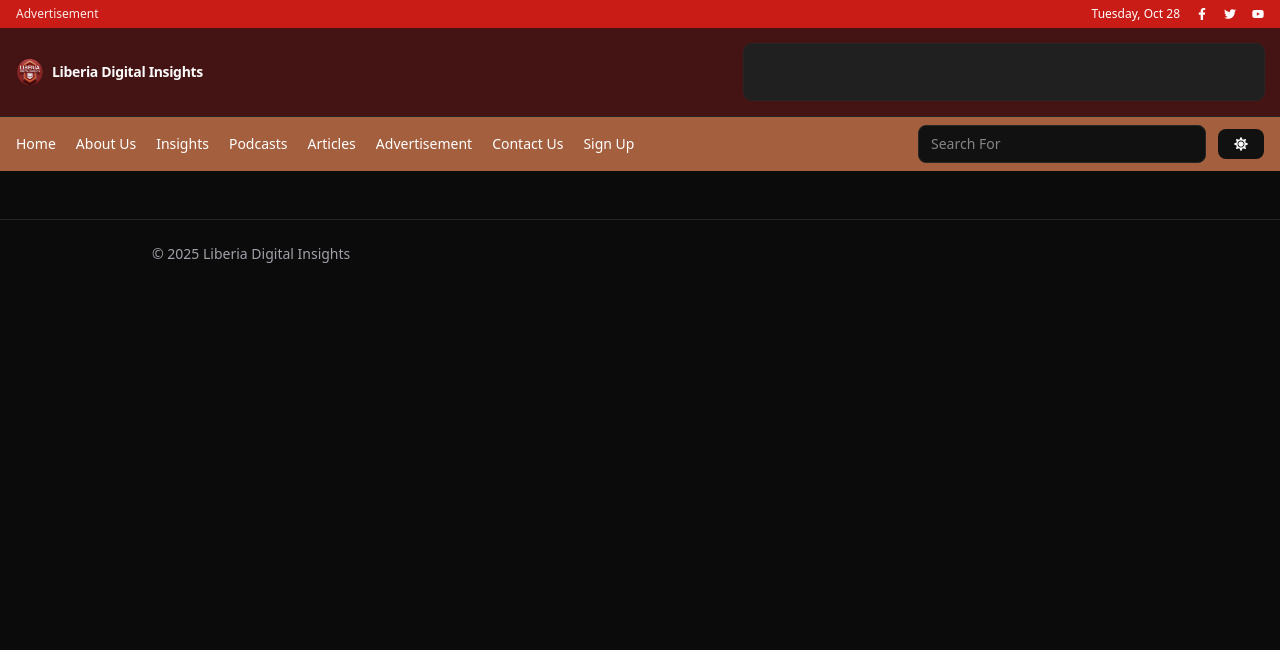
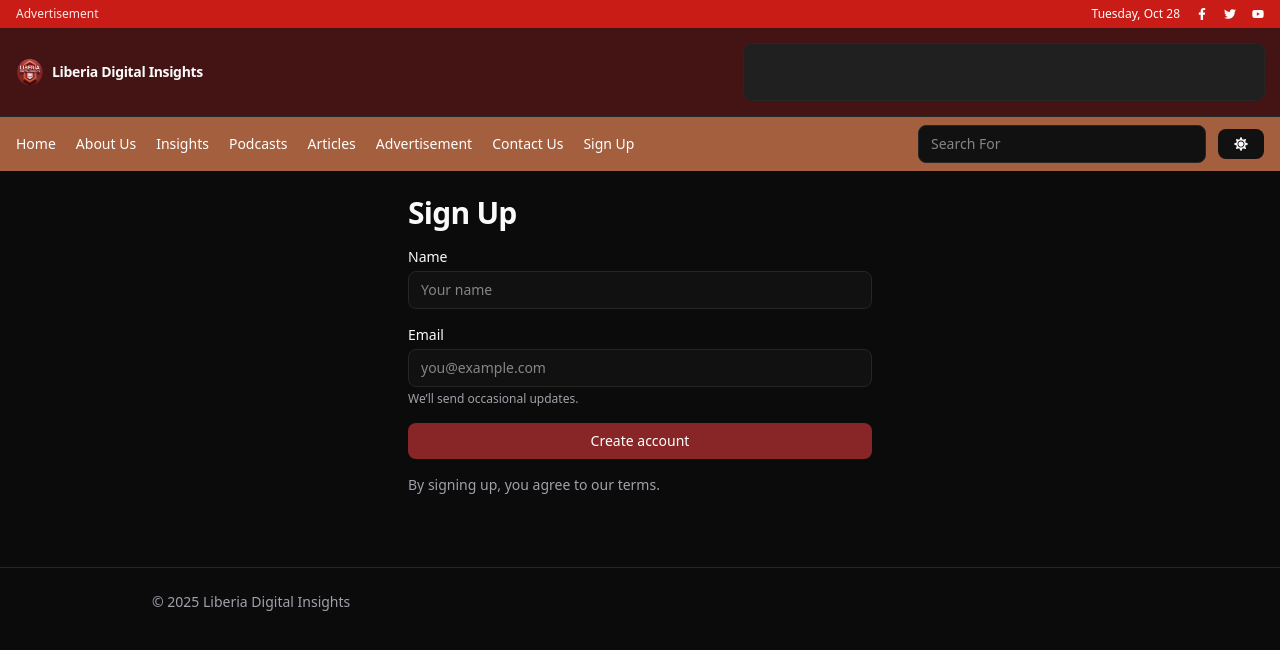
Before and after one commit to LiberiaDigitalInsights/liberia-digital-insights, a React (Vite) app in the folder frontend/: page /signup in a window 1280 px wide. Shown: the top 650 px of the page. Built offline with nearby package versions, Linux system fonts and the light colour scheme.

Commit message:
feat: add new routes for Insights, Podcasts, Articles, Advertisement, Signup, and Category pages in App component

```diff
--- a/frontend/src/App.jsx
+++ b/frontend/src/App.jsx
@@ -4,6 +4,12 @@ import About from './pages/About';
 import Contact from './pages/Contact';
 import ComponentsPage from './pages/Components';
 import Dashboard from './pages/Dashboard';
+import Insights from './pages/Insights';
+import Podcasts from './pages/Podcasts';
+import Articles from './pages/Articles';
+import Advertisement from './pages/Advertisement';
+import Signup from './pages/Signup';
+import Category from './pages/Category';
 
 function App() {
   return (
@@ -13,6 +19,12 @@ function App() {
       <Route path="/contact" element={<Contact />} />
       <Route path="/components" element={<ComponentsPage />} />
       <Route path="/dashboard" element={<Dashboard />} />
+      <Route path="/insights" element={<Insights />} />
+      <Route path="/podcasts" element={<Podcasts />} />
+      <Route path="/articles" element={<Articles />} />
+      <Route path="/advertisement" element={<Advertisement />} />
+      <Route path="/signup" element={<Signup />} />
+      <Route path="/category/:slug" element={<Category />} />
     </Routes>
   );
 }
--- /dev/null
+++ b/frontend/src/pages/Advertisement.jsx
@@ -0,0 +1,11 @@
+import React from 'react';
+import { H1, Muted } from '../components/ui/Typography';
+
+export default function Advertisement() {
+  return (
+    <div className="mx-auto max-w-6xl p-6 space-y-2">
+      <H1>Advertisement</H1>
+      <Muted>Media kit and advertising opportunities.</Muted>
+    </div>
+  );
+}
--- /dev/null
+++ b/frontend/src/pages/Articles.jsx
@@ -0,0 +1,11 @@
+import React from 'react';
+import { H1, Muted } from '../components/ui/Typography';
+
+export default function Articles() {
+  return (
+    <div className="mx-auto max-w-6xl p-6 space-y-2">
+      <H1>Articles</H1>
+      <Muted>All articles with filters and categories.</Muted>
+    </div>
+  );
+}
--- /dev/null
+++ b/frontend/src/pages/Category.jsx
@@ -0,0 +1,14 @@
+import React from 'react';
+import { useParams } from 'react-router-dom';
+import { H1, Muted } from '../components/ui/Typography';
+
+export default function Category() {
+  const { slug } = useParams();
+  const title = decodeURIComponent(slug || '').replace(/\b\w/g, (c) => c.toUpperCase());
+  return (
+    <div className="mx-auto max-w-6xl p-6 space-y-2">
+      <H1>{title || 'Category'}</H1>
+      <Muted>Category listing page placeholder for {title}.</Muted>
+    </div>
+  );
+}
--- /dev/null
+++ b/frontend/src/pages/Insights.jsx
@@ -0,0 +1,11 @@
+import React from 'react';
+import { H1, Muted } from '../components/ui/Typography';
+
+export default function Insights() {
+  return (
+    <div className="mx-auto max-w-6xl p-6 space-y-2">
+      <H1>Insights</H1>
+      <Muted>Editorial insights and analysis will appear here.</Muted>
+    </div>
+  );
+}
--- /dev/null
+++ b/frontend/src/pages/Podcasts.jsx
@@ -0,0 +1,11 @@
+import React from 'react';
+import { H1, Muted } from '../components/ui/Typography';
+
+export default function Podcasts() {
+  return (
+    <div className="mx-auto max-w-6xl p-6 space-y-2">
+      <H1>Podcasts</H1>
+      <Muted>Podcast episodes and interviews listing.</Muted>
+    </div>
+  );
+}
--- /dev/null
+++ b/frontend/src/pages/Signup.jsx
@@ -0,0 +1,26 @@
+import React from 'react';
+import { H1, Muted } from '../components/ui/Typography';
+import { Field, Label, HelperText } from '../components/ui/Form';
+import Input from '../components/ui/Input';
+import Button from '../components/ui/Button';
+
+export default function Signup() {
+  return (
+    <div className="mx-auto max-w-lg p-6 space-y-4">
+      <H1>Sign Up</H1>
+      <form className="space-y-4">
+        <Field>
+          <Label htmlFor="name">Name</Label>
+          <Input id="name" placeholder="Your name" />
+        </Field>
+        <Field>
+          <Label htmlFor="email">Email</Label>
+          <Input id="email" type="email" placeholder="you@example.com" />
+          <HelperText>We’ll send occasional updates.</HelperText>
+        </Field>
+        <Button type="submit" className="w-full">Create account</Button>
+      </form>
+      <Muted>By signing up, you agree to our terms.</Muted>
+    </div>
+  );
+}
```
